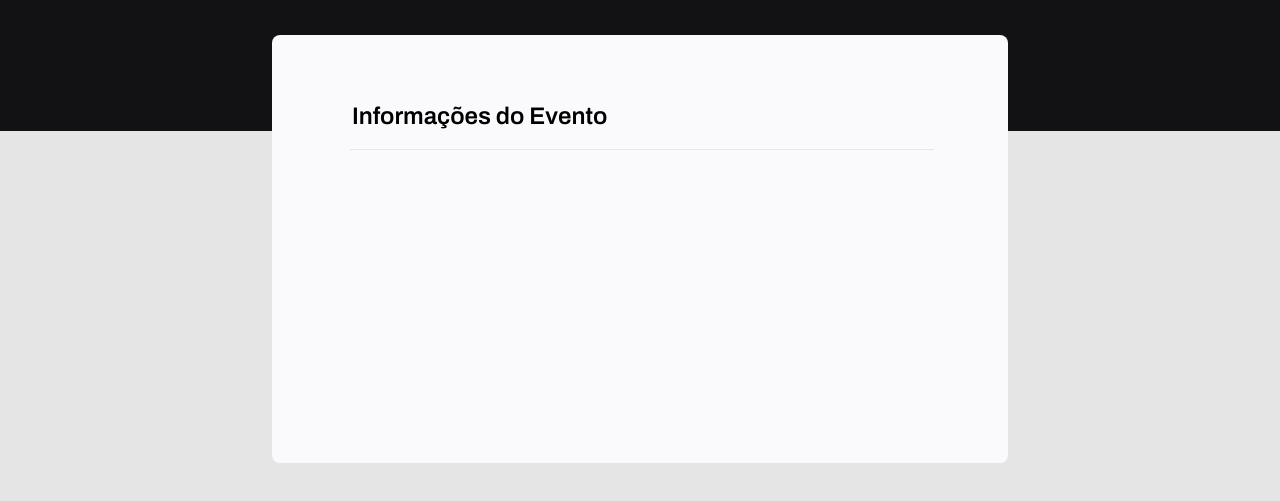
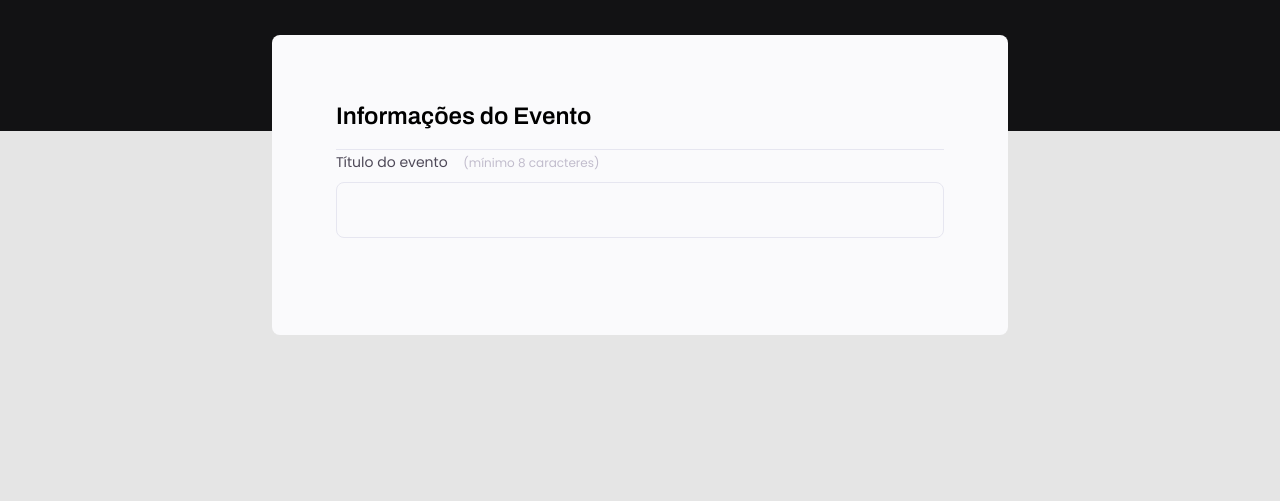
Before and after one commit to CamilaSRocha/Projeto-03-crie-seu-evento, a plain HTML site: page index.html in a window 1280 px wide. Shown: the part 237-738 px from the top of the page. Drawn offline with Linux system fonts and the light colour scheme.

Commit message:
formatando o campo de texto

```diff
--- a/index.html
+++ b/index.html
@@ -21,6 +21,11 @@
         <form>
             <fieldset>
                 <legend>Informações do Evento</legend>
+
+                <div class="input-wrapper">
+                    <label for="event-title">Título do evento <span>(mínimo 8 caracteres)</span></label>
+                    <input type="text" id="event-title" />
+                </div>
             </fieldset>
         </form>
     </div>
--- a/style.css
+++ b/style.css
@@ -1,6 +1,14 @@
+* {
+    box-sizing: border-box;
+    margin: 0;
+    padding: 0;
+}
+
+body, button, input, select, textarea {
+    font-family: 'Poppins', sans-serif;
+}
+
 body {
-    font-family: 'Poppins', sans-serif;
-
     background: #E5E5E5;
 }
 
@@ -33,6 +41,8 @@ header h1 {
     font-size: 36px;
     line-height: 42px;
     color: #FFFFFF;
+
+    margin-bottom: 24px;
 }
 
 header p {
@@ -66,3 +76,41 @@ fieldset legend {
     border-bottom: 1px solid #E6E6F0;
     padding-bottom: 16px;
 }
+
+.input-wrapper {
+    display: flex;
+    flex-direction: column;
+}
+
+.input-wrapper label {
+    font-size: 14px;
+    line-height: 24px;
+
+    color: #4e4958;
+
+    margin-bottom: 8px;
+}
+
+.input-wrapper label span {
+    margin-left: 12px;
+
+    font-size: 12px;
+    line-height: 20px;
+
+    color: #C1BCCC;
+}
+
+.input-wrapper input {
+    background: #FAFAFC;
+
+    border: 1px solid #e6e6f0;
+    border-radius: 8px;
+
+    height: 56px;
+
+    padding: 0 24px;
+
+    font-size: 16px;
+    line-height: 26px;
+    color: #C1BCCC;
+}
```
